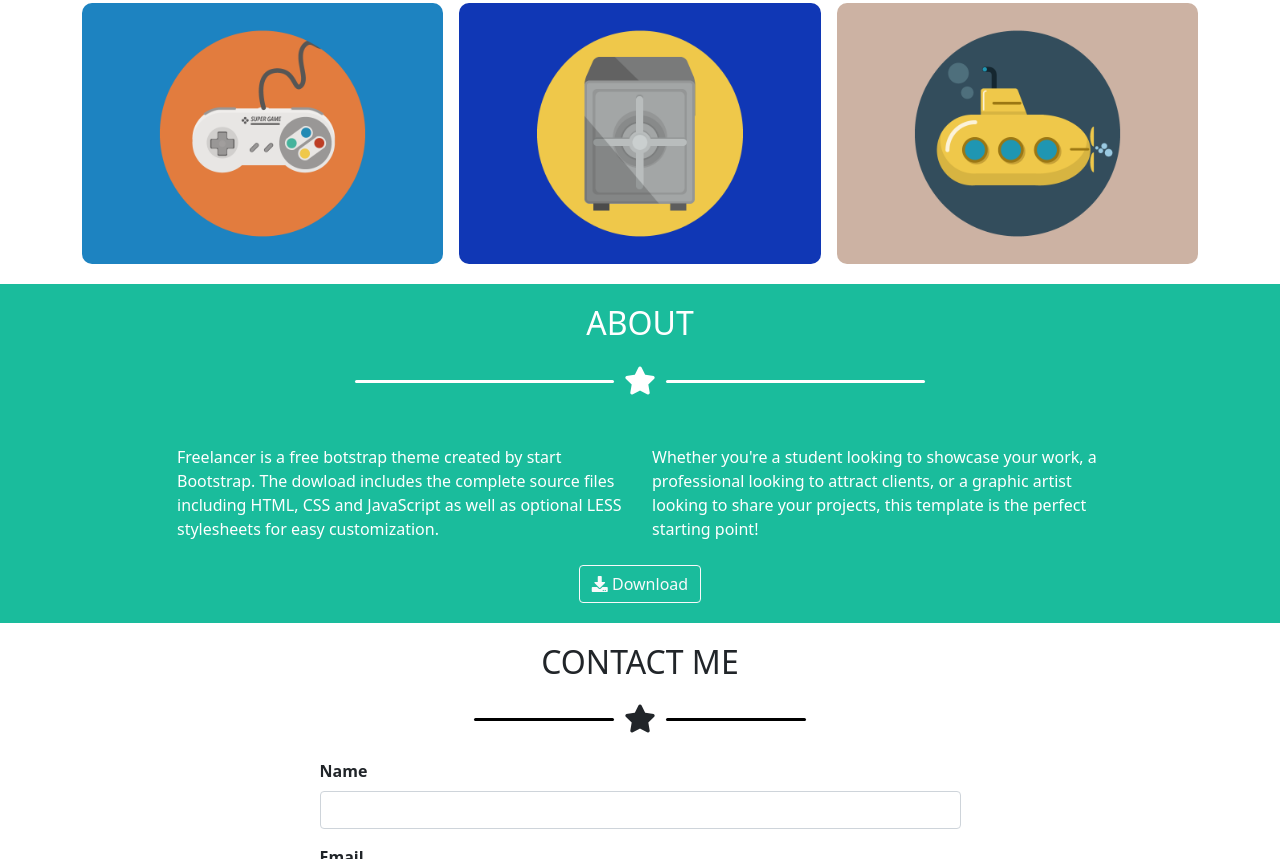
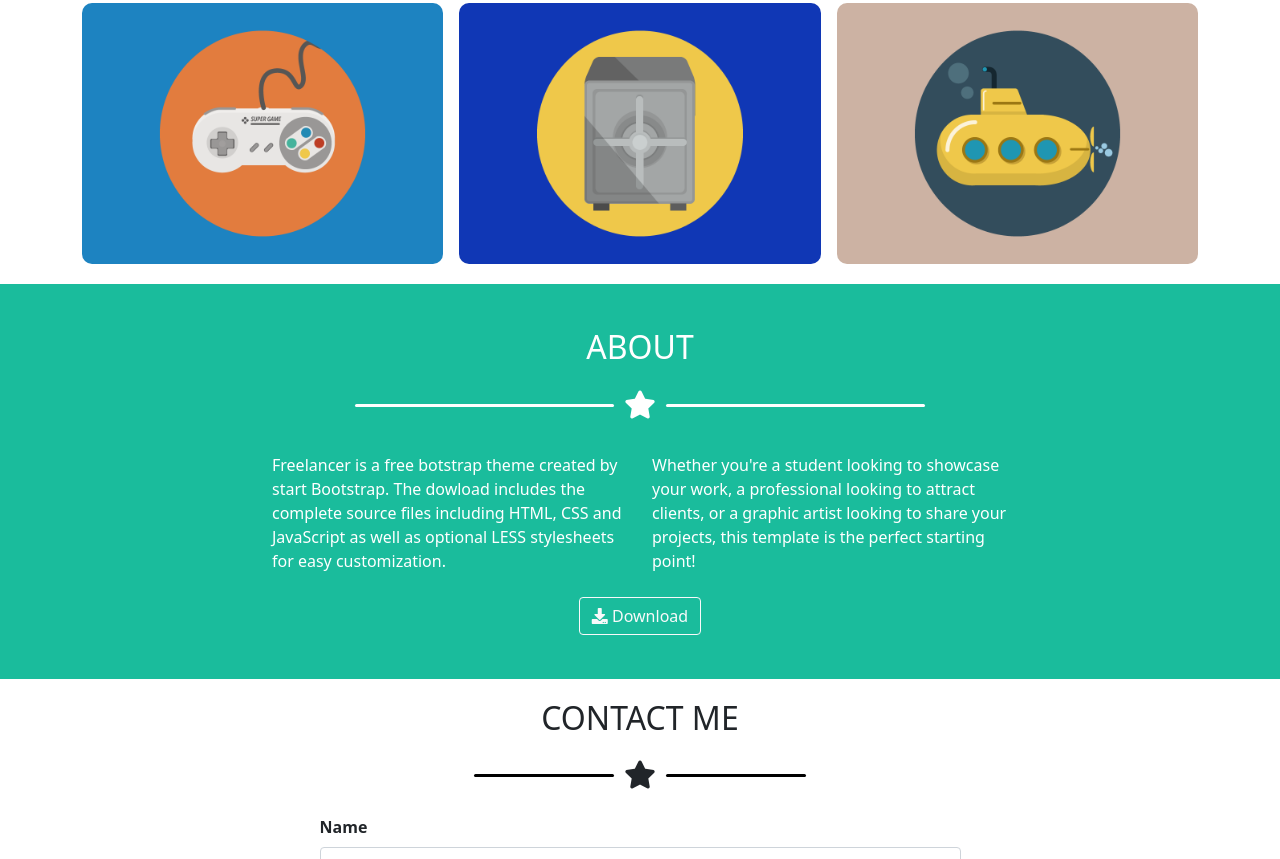
Before and after one commit to andre-cyb/html-css-bootstrap-freelancer, a plain HTML site: page index.html in a window 1280 px wide. Shown: the part 1052-1911 px from the top of the page. Drawn offline with nearby package versions, Linux system fonts and the light colour scheme.

Commit message:
style update

```diff
--- a/index.html
+++ b/index.html
@@ -67,7 +67,13 @@
                 </div>
 
                 <div class="row d-flex flex-wrap justify-content-around g-3">
-                    <div class=" col-12 col-md-6 col-lg-4"><img src="img/cabin.png" class="my-border" alt=""></div>
+
+                    <div class=" col-12 col-md-6 col-lg-4 my-card">
+                        <div class="overlay">
+                            <img src="img/cabin.png" class="my-border" alt="">
+                        </div>
+                    </div>
+
                     <div class=" col-12 col-md-6 col-lg-4"><img src="img/cake.png" class="my-border" alt=""></div>
                     <div class=" col-12 col-md-6 col-lg-4"><img src="img/circus.png" class="my-border" alt=""></div>
                     <div class=" col-12 col-md-6 col-lg-4"><img src="img/game.png" class="my-border" alt=""></div>
@@ -79,7 +85,7 @@
         </section>
         <section class=" text-center bg-secondary text-white">
             <div class="container">
-                <div >
+                <div class="py-4">
                     <div class="">
                         <h2>about</h2>
 
@@ -95,14 +101,14 @@
                             </div>
                         </div>
 
-                            <div class="row d-flex flex-wrap justify-content-center py-3">
+                        <div class="row d-flex flex-wrap justify-content-center pb-3">
 
-                                <div class="col-8 col-md-5 my-2 text-start">Freelancer is a free botstrap theme created by
+                            <div class="col-8 col-md-4 my-2 text-start">Freelancer is a free botstrap theme created by
                                 start Bootstrap. The dowload includes the complete source files including
                                 HTML, CSS and JavaScript as well as optional LESS stylesheets for easy customization.
                             </div>
 
-                                <div class="col-8 col-md-5 my-2 text-start">Whether you're a student looking to showcase your
+                            <div class="col-8 col-md-4 my-2 text-start">Whether you're a student looking to showcase your
                                 work, a professional looking to attract clients, or a graphic artist looking
                                 to share your projects, this template is the perfect starting point!
                             </div>
```
Also changed, not shown: file.css (+17 -0 lines). Lines whose indentation alone changed are shown as unchanged.
